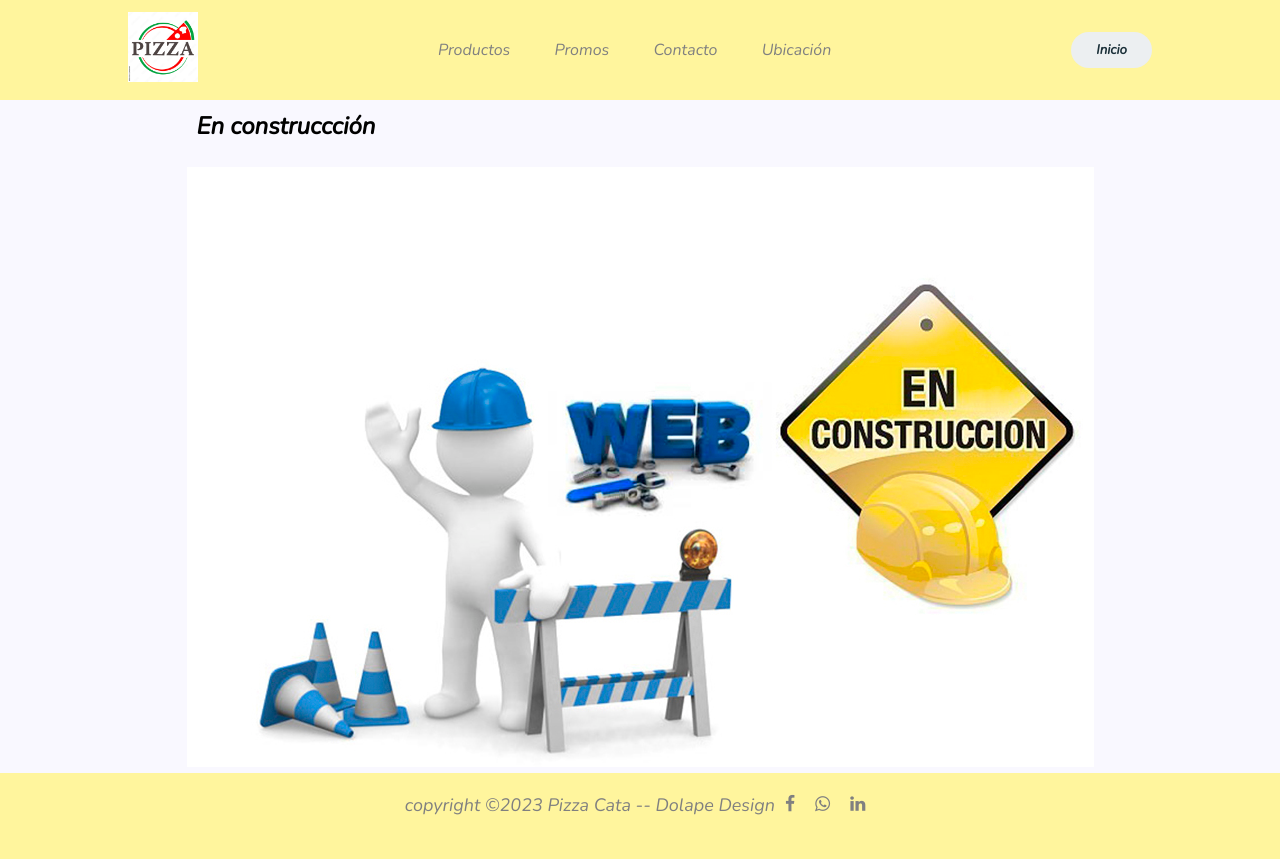
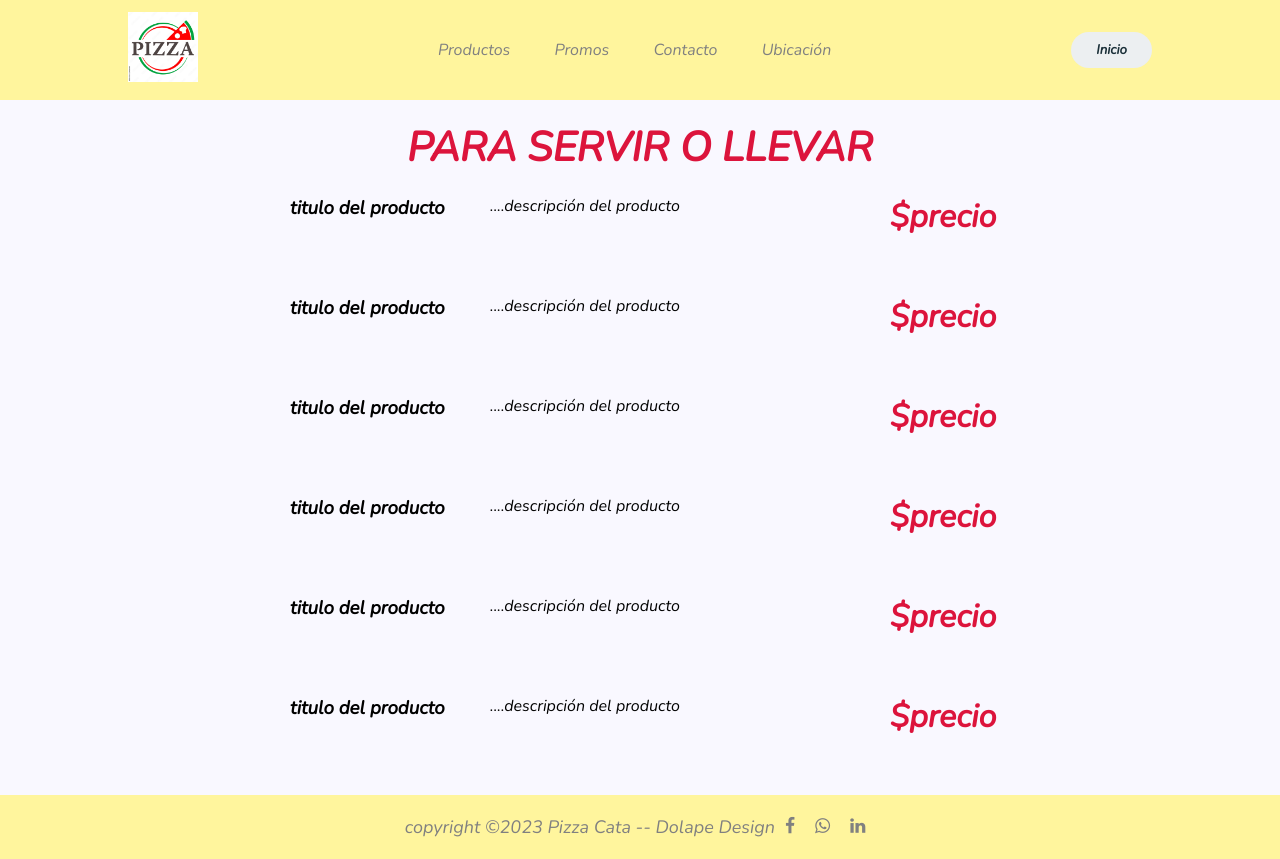
Before and after one commit to jmrivera82/pizzas, a website: page pages/productos.html in a window 1280 px wide. Before the commit the page ends 837 px from the top, so only its background shows below. Drawn offline with nearby package versions, Linux system fonts and the light colour scheme.

Commit message:
se agrega borrador de pagina de productos

```diff
--- a/pages/productos.html
+++ b/pages/productos.html
@@ -30,10 +30,45 @@
     </header>
     <main>
 
-        <section class="ubicacion">
-            <div class="ubicacion-box">
-                <h3>En construccción</h3>
-                <img src="../asset/img/en construccion.jpg" alt="página en construcción">
+        <section class="titulo-productos">
+            <h3>PARA SERVIR O LLEVAR</h3>
+        </section>
+
+        <section>
+            <div class="grid-productos">
+                <h3>titulo del producto</h3>
+                <p>....descripción del producto</p>
+                <b>$precio</b>
+            </div>
+
+            <div class="grid-productos">
+                <h3>titulo del producto</h3>
+                <p>....descripción del producto</p>
+                <b>$precio</b>
+            </div>
+
+            <div class="grid-productos">
+                <h3>titulo del producto</h3>
+                <p>....descripción del producto</p>
+                <b>$precio</b>
+            </div>
+
+            <div class="grid-productos">
+                <h3>titulo del producto</h3>
+                <p>....descripción del producto</p>
+                <b>$precio</b>
+            </div>
+
+            <div class="grid-productos">
+                <h3>titulo del producto</h3>
+                <p>....descripción del producto</p>
+                <b>$precio</b>
+            </div>
+
+            <div class="grid-productos">
+                <h3>titulo del producto</h3>
+                <p>....descripción del producto</p>
+                <b>$precio</b>
             </div>
         </section>
 
--- a/scss/style.scss
+++ b/scss/style.scss
@@ -13,6 +13,13 @@
     padding: 20px;
 }
 
+@mixin titulopagproductos{
+    font-size: 35px;
+    color: crimson;
+    text-align: center;
+    padding-top:0px;
+    padding: 20px;
+}
 
 @mixin cardtitulo{
     font-size: 30px;
@@ -305,6 +312,58 @@ footer{
 
 /*formulario 3.0*/
 
+form{
+    padding: 50px 55px;
+    box-shadow: 0 0 20px rgb(0,0,0,0.2);
+    border-radius: 20px;
+    text-align: center;
+    width: 500px;
+
+    .tituloform{
+        @include tituloform;
+    }
+
+    .form_contenedor{
+        display:flex;
+        flex-direction: column;
+        text-align: left;
+    }
+
+    label{
+        color:#283629;
+        font-size: 15px;
+        font-weight: 600;
+        margin-bottom: 15px;
+    }
+
+    .form_texto{
+        padding:  20px 35px;
+        border-radius: 25px;
+        margin-bottom: 20px;
+        background-color: #edffed;
+        border: 2px solid #f0faf1;
+        color:#283629;
+        outline: none;
+        display: flex;
+        margin-bottom: 30px;
+        justify-content: space-between;
+        text-align: center;
+    }
+
+    .btnformcontacto{
+        font-size: 16px;
+        color:#ffffff;
+        border: 0;
+        border-radius: 25px;
+        background-color: lightgreen;
+        box-shadow: 0 0 20px rgba(25,254,0,0.4);
+        cursor: pointer;
+
+        &:hover{
+            background-color: green;
+        }
+    }
+}
 
 
 
@@ -411,59 +470,22 @@ section {
     }
 }
 
-form{
-    padding: 50px 55px;
-    box-shadow: 0 0 20px rgb(0,0,0,0.2);
-    border-radius: 20px;
-    text-align: center;
-    width: 500px;
+/*productos*/
 
-    .tituloform{
-        @include tituloform;
+.titulo-productos{
+    @include titulopagproductos;
+}
+
+.grid-productos{
+    display: grid;
+    grid-template-columns: 200px 400px 100px;
+    grid-template-rows: 100px;
+
+    b{
+        @include preciopizza;
     }
 
-    .form_contenedor{
-        display:flex;
-        flex-direction: column;
-        text-align: left;
-    }
-
-    label{
-        color:#283629;
-        font-size: 15px;
-        font-weight: 600;
-        margin-bottom: 15px;
-    }
-
-    .form_texto{
-        padding:  20px 35px;
-        border-radius: 25px;
-        margin-bottom: 20px;
-        background-color: #edffed;
-        border: 2px solid #f0faf1;
-        color:#283629;
-        outline: none;
-        display: flex;
-        margin-bottom: 30px;
-        justify-content: space-between;
-        text-align: center;
-    }
-
-    .btnformcontacto{
-        font-size: 16px;
-        color:#ffffff;
-        border: 0;
-        border-radius: 25px;
-        background-color: lightgreen;
-        box-shadow: 0 0 20px rgba(25,254,0,0.4);
-        cursor: pointer;
-
-        &:hover{
-            background-color: green;
-        }
-    }
 }
-
 
 
 
```
Also changed, not shown: css/style.css, 1 other file.
